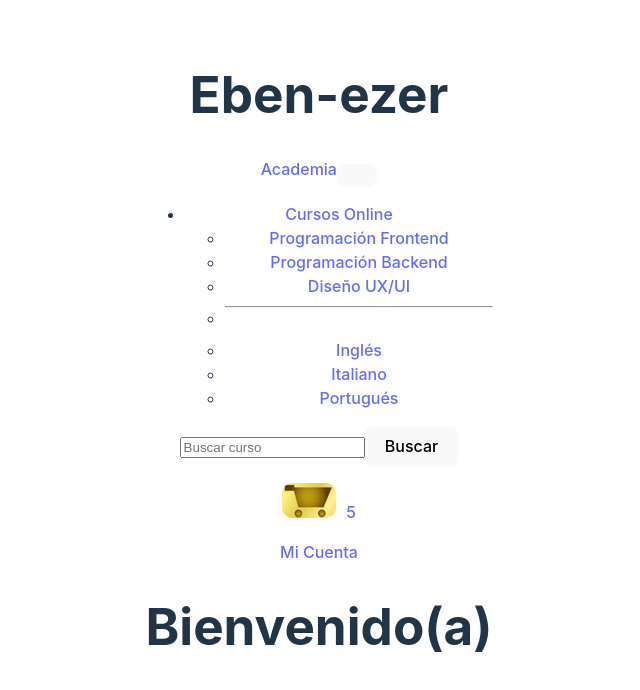
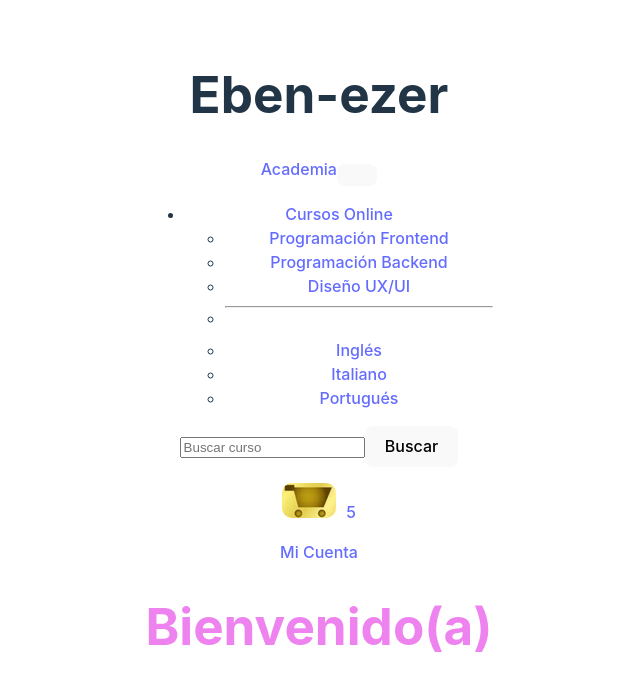
Before and after one commit to alm1212/anais_coder_react, a React (Vite) app: page / in a window 1280 px wide. Shown: the top 690 px of the page, without its empty margins (321-961 px from the left). Built offline with nearby package versions, Linux system fonts and the light colour scheme.

Commit message:
version 1.5

```diff
--- a/src/App.jsx
+++ b/src/App.jsx
@@ -12,7 +12,7 @@ function App() {
     <>
     <h1>Eben-ezer</h1>
     <NavBar />
-    <ItemListContainer greeting="Bienvenido(a) "/>
+    <ItemListContainer greeting="Bienvenido(a)" color="violet"/>
     </>
   )
 }
--- a/src/componentes/ItemListContainer/ItemListContainer.jsx
+++ b/src/componentes/ItemListContainer/ItemListContainer.jsx
@@ -1,6 +1,6 @@
 const ItemListContainer = (props) =>  {
     return (
-        <h1>{props.greeting}</h1>
+        <h1 style={{color:props.color}} >{props.greeting}</h1>
     )
 }
 
```
